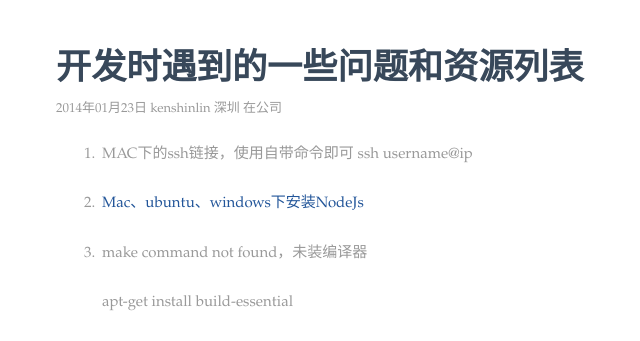
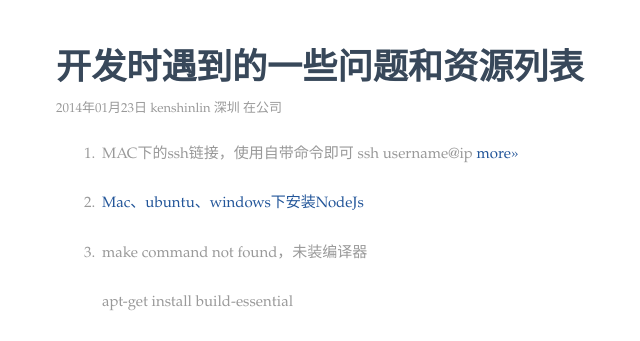
Before and after one commit to kenshinlin/archives, a Jekyll site: the page built from _posts/2014-1-23-devlist.md, in a window 1280 px wide. Shown: the top 341 px of the page, without its empty margins (214-854 px from the left). Built offline with Jekyll 4.4.1, drawn with Linux system fonts in a browser that asks for light colours; comment, search, counter and statistics services are not loaded.

Commit message:
Update 2014-1-23-devlist.md

```diff
--- a/_posts/2014-1-23-devlist.md
+++ b/_posts/2014-1-23-devlist.md
@@ -6,7 +6,7 @@ title:  开发时遇到的一些问题和资源列表
 # {{page.title}}
 <div class="post-date">{{ page.date | date: "%Y年%m月%d日"}} kenshinlin 深圳 在公司</div>
 
-1. MAC下的ssh链接，使用自带命令即可 ssh username@ip
+1. MAC下的ssh链接，使用自带命令即可 ssh username@ip [more>>](http://bigc.at/common-ssh-commands.orz)
 
 2. [Mac、ubuntu、windows下安装NodeJs](http://howtonode.org/how-to-install-nodejs)
 
```
